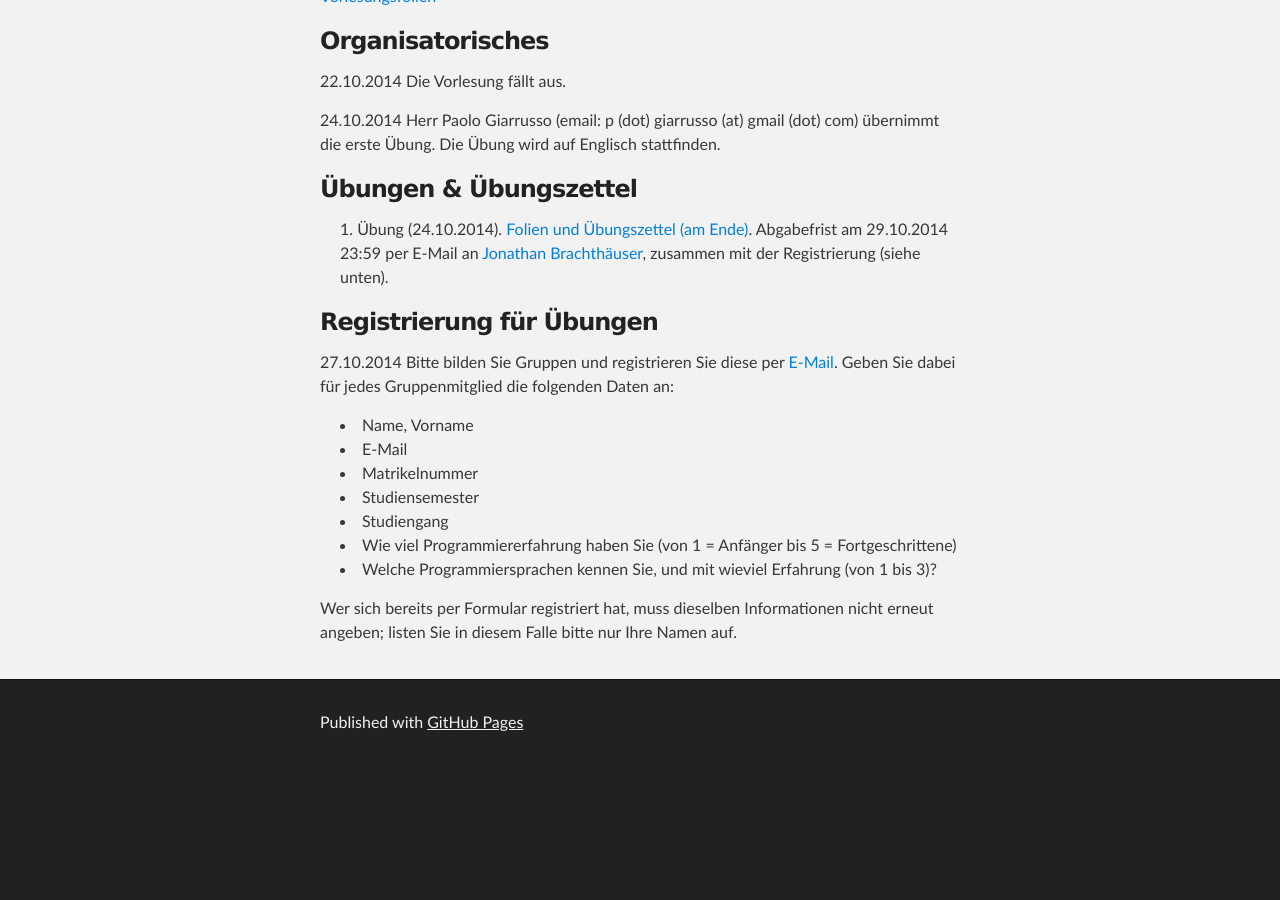
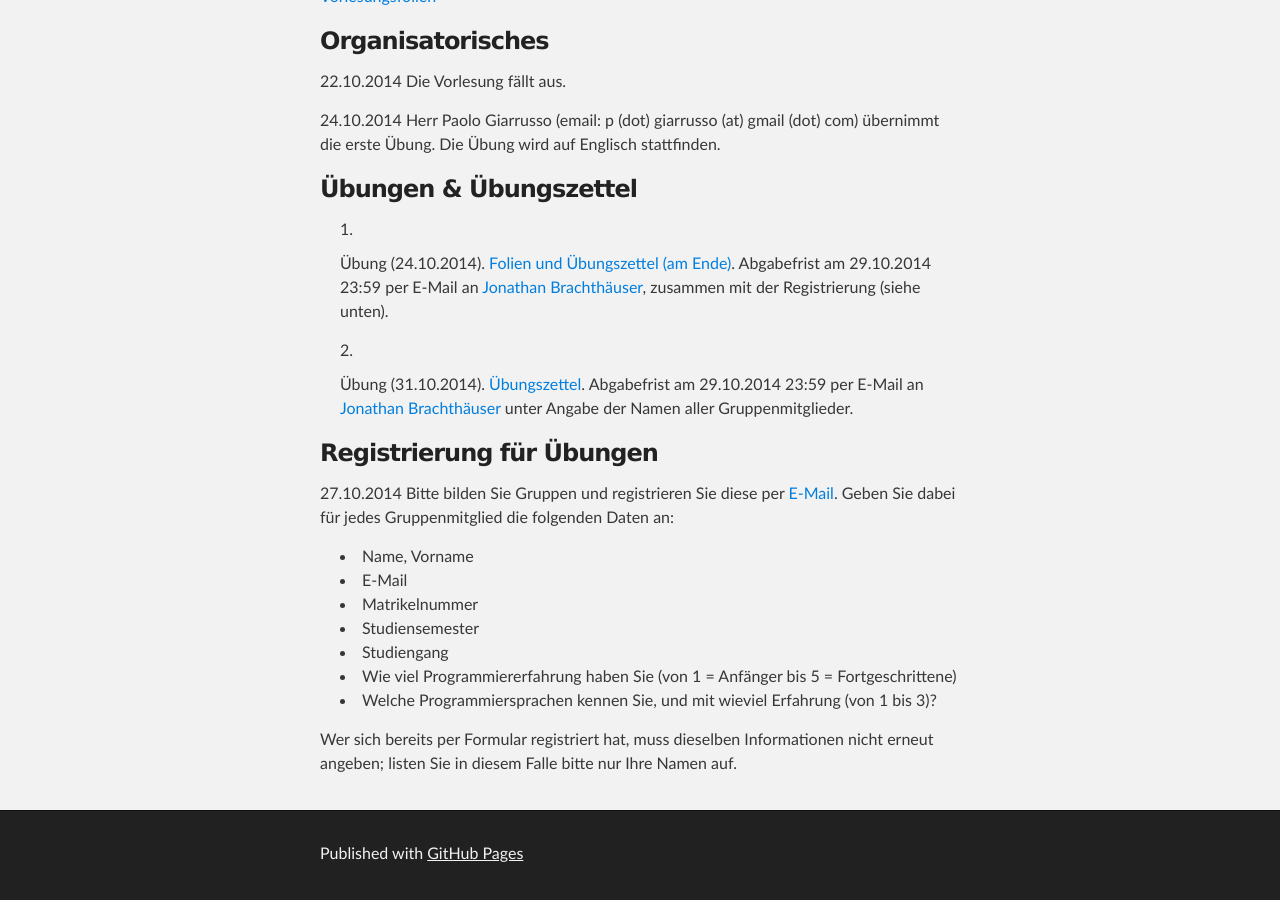
Before and after one commit to ps-mr/ps-mr.github.io, a Jekyll site: the page built from ws14-softwaredesign.md, in a window 1280 px wide and 900 px high, scrolled down 1029 px. Built offline with Jekyll 4.4.1, drawn with Linux system fonts in a browser that asks for light colours; before the commit the page ends 1798 px from its top, so only the background shows below that.

Commit message:
Added second exercise

```diff
--- a/ws14-softwaredesign.md
+++ b/ws14-softwaredesign.md
@@ -38,6 +38,8 @@
 ### Übungen & Übungszettel
 1. Übung (24.10.2014). [Folien und Übungszettel (am Ende)](https://github.com/klauso/SDPT2014/raw/master/exercises/WS14-SDPT%20Ex1.pdf). Abgabefrist am 29.10.2014 23:59 per E-Mail an [Jonathan Brachthäuser](jonathan.brachthaeuser@uni-tuebingen.de), zusammen mit der Registrierung (siehe unten).
 
+2. Übung (31.10.2014). [Übungszettel](https://github.com/klauso/SDPT2014/raw/master/exercises/WS14-SDPT%20Ex2.pdf). Abgabefrist am 29.10.2014 23:59 per E-Mail an [Jonathan Brachthäuser](jonathan.brachthaeuser@uni-tuebingen.de) unter Angabe der Namen aller Gruppenmitglieder.
+
 ### Registrierung für Übungen
 
 27.10.2014 Bitte bilden Sie Gruppen und registrieren Sie diese per [E-Mail](jonathan.brachthaeuser@uni-tuebingen.de). Geben Sie dabei für jedes Gruppenmitglied die folgenden Daten an:
```
